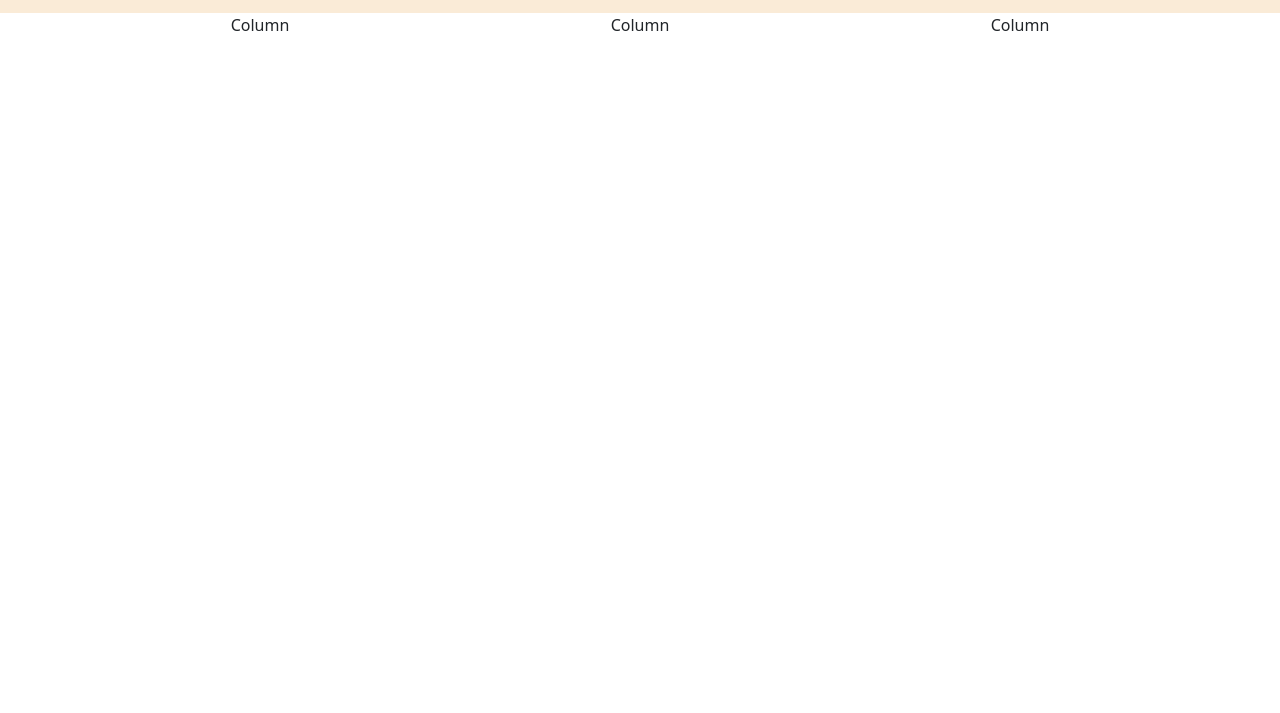
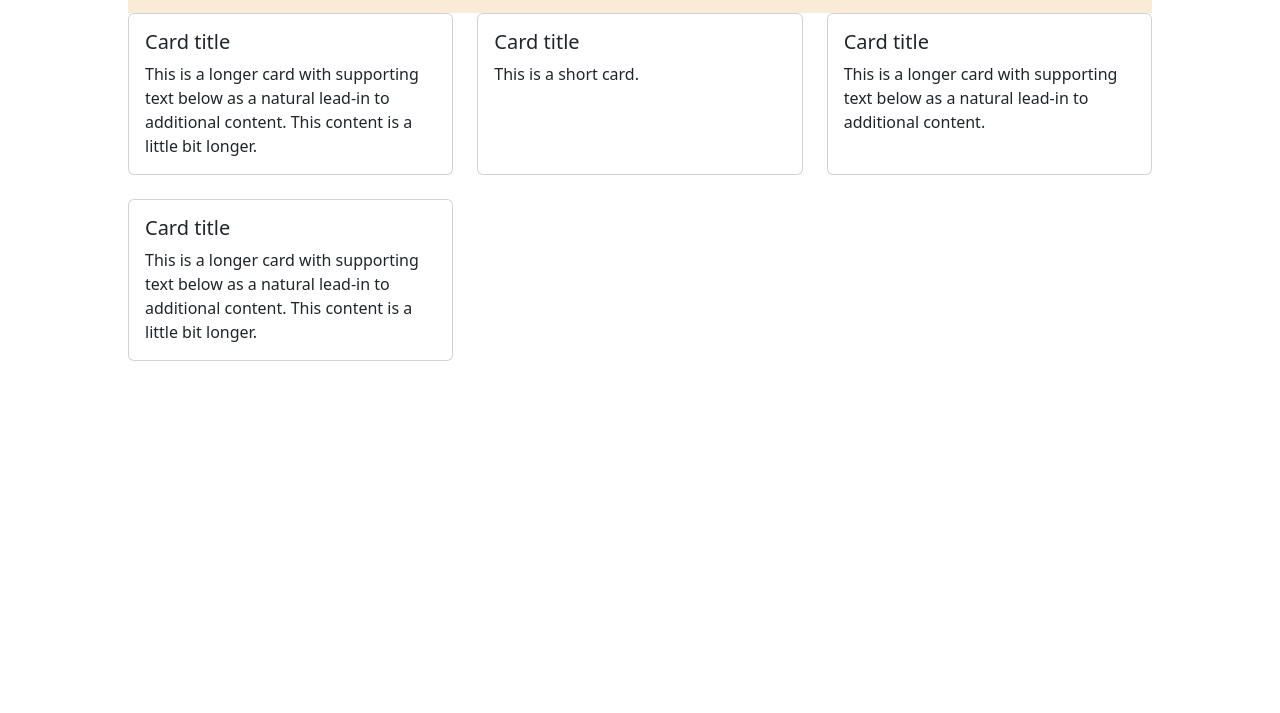
Before and after one commit to Jabezli/team-Profile-Generator, a website: page Index.html in a window 1280 px wide. Shown: the part 87-800 px from the top of the page. Drawn offline with nearby package versions, Linux system fonts and the light colour scheme.

Commit message:
complete for loop part for creating cards of each role and added some comments to ease understanding the code

```diff
--- a/Index.html
+++ b/Index.html
@@ -11,16 +11,37 @@
     <header class="header">
     <h1 class="header-h1">My Team</h1>
     </header>
-    <div class="container text-center">
-        <div class="row">
+    <div class="row row-cols-1 row-cols-md-3 g-4">
         <div class="col">
-            Column
+          <div class="card h-100">
+            <div class="card-body">
+              <h5 class="card-title">Card title</h5>
+              <p class="card-text">This is a longer card with supporting text below as a natural lead-in to additional content. This content is a little bit longer.</p>
+            </div>
+          </div>
         </div>
         <div class="col">
-            Column
+          <div class="card h-100">
+            <div class="card-body">
+              <h5 class="card-title">Card title</h5>
+              <p class="card-text">This is a short card.</p>
+            </div>
+          </div>
         </div>
         <div class="col">
-            Column
+          <div class="card h-100">
+            <div class="card-body">
+              <h5 class="card-title">Card title</h5>
+              <p class="card-text">This is a longer card with supporting text below as a natural lead-in to additional content.</p>
+            </div>
+          </div>
+        </div>
+        <div class="col">
+          <div class="card h-100">
+            <div class="card-body">
+              <h5 class="card-title">Card title</h5>
+              <p class="card-text">This is a longer card with supporting text below as a natural lead-in to additional content. This content is a little bit longer.</p>
+            </div>
           </div>
         </div>
       </div>
--- a/asset/style.css
+++ b/asset/style.css
@@ -1,3 +1,10 @@
+* {
+    box-sizing: border-box;
+  }
+
+body {
+    margin: 0 10%;
+}
 .header {
     background-color: antiquewhite;
     height: 100px;
```
Also changed, not shown: Index.js (+36 -39 lines). Lines whose indentation alone changed are shown as unchanged.
